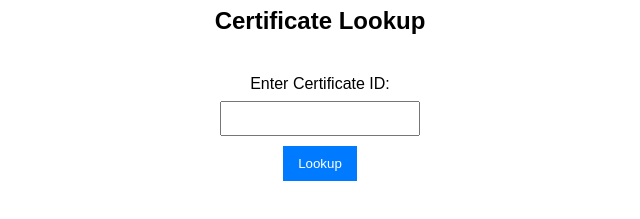
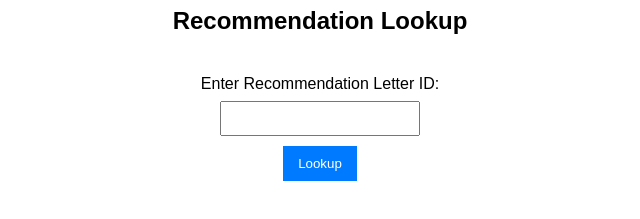
Before and after one commit to becomexpertTM/certificate-lookup, a plain HTML site: page index.html in a window 1280 px wide. Shown: the part 331-550 px from the top of the page, without its empty margins (320-960 px from the left). Drawn offline with Linux system fonts and the light colour scheme.

Commit message:
Update index.html

```diff
--- a/index.html
+++ b/index.html
@@ -3,17 +3,17 @@
 <head>
     <meta charset="UTF-8">
     <meta name="viewport" content="width=device-width, initial-scale=1.0">
-    <title>Certificate Lookup</title>
+    <title>Recommendation Lookup</title>
     <link rel="stylesheet" href="styles.css">
     <script src="script.js" defer></script>
 </head>
 <body>
     <header>
         <img src="logo.png" alt="Company Logo" class="logo">
-        <h1>Certificate Lookup</h1>
+        <h1>Recommendation Lookup</h1>
     </header>
     <form id="lookup-form">
-        <label for="certificate-id">Enter Certificate ID:</label>
+        <label for="certificate-id">Enter Recommendation Letter ID:</label>
         <input type="text" id="certificate-id" name="certificate-id" required>
         <button type="submit">Lookup</button>
     </form>
```
